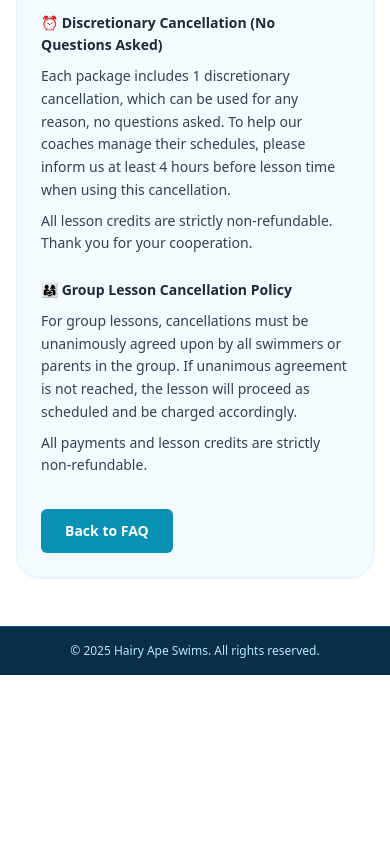
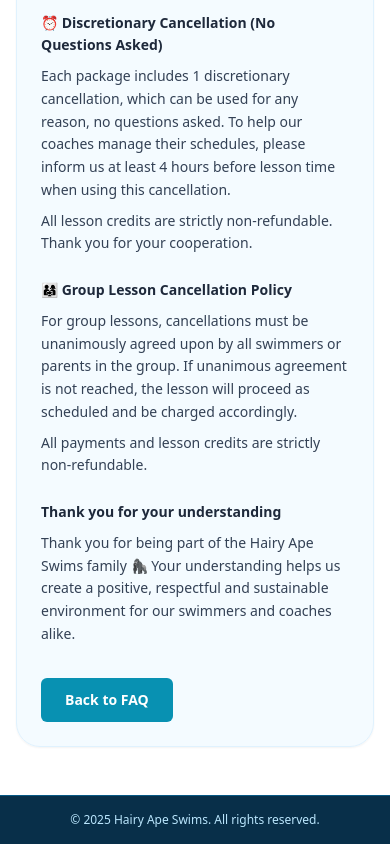
Before and after one commit to DarrylHG/hairyape, a React (Vite) app: page /terms in a window 390 px wide. Shown: the part 1673-2517 px from the top of the page. Before the commit the page ends 2348 px from the top, so only its background shows below. Built offline with nearby package versions, Linux system fonts and the light colour scheme.

Commit message:
Add responsive mobile navbar

```diff
--- a/src/pages/Terms.jsx
+++ b/src/pages/Terms.jsx
@@ -113,6 +113,16 @@
                 </p>
               </div>
 
+              <div>
+                <p className="font-semibold text-slate-800 mb-2">Thank you for your understanding
+                </p>
+                <p>
+                 Thank you for being part of the Hairy Ape Swims family 🦍
+                 Your understanding helps us create a positive, respectful and sustainable environment
+                 for our swimmers and coaches alike.
+                </p>
+              </div>
+
               <div className="pt-2">
                 <Link to="/FAQ">
                   <Button className="bg-cyan-600 hover:bg-cyan-700 text-white font-semibold rounded-full px-6 py-3 text-sm md:text-base">
```
